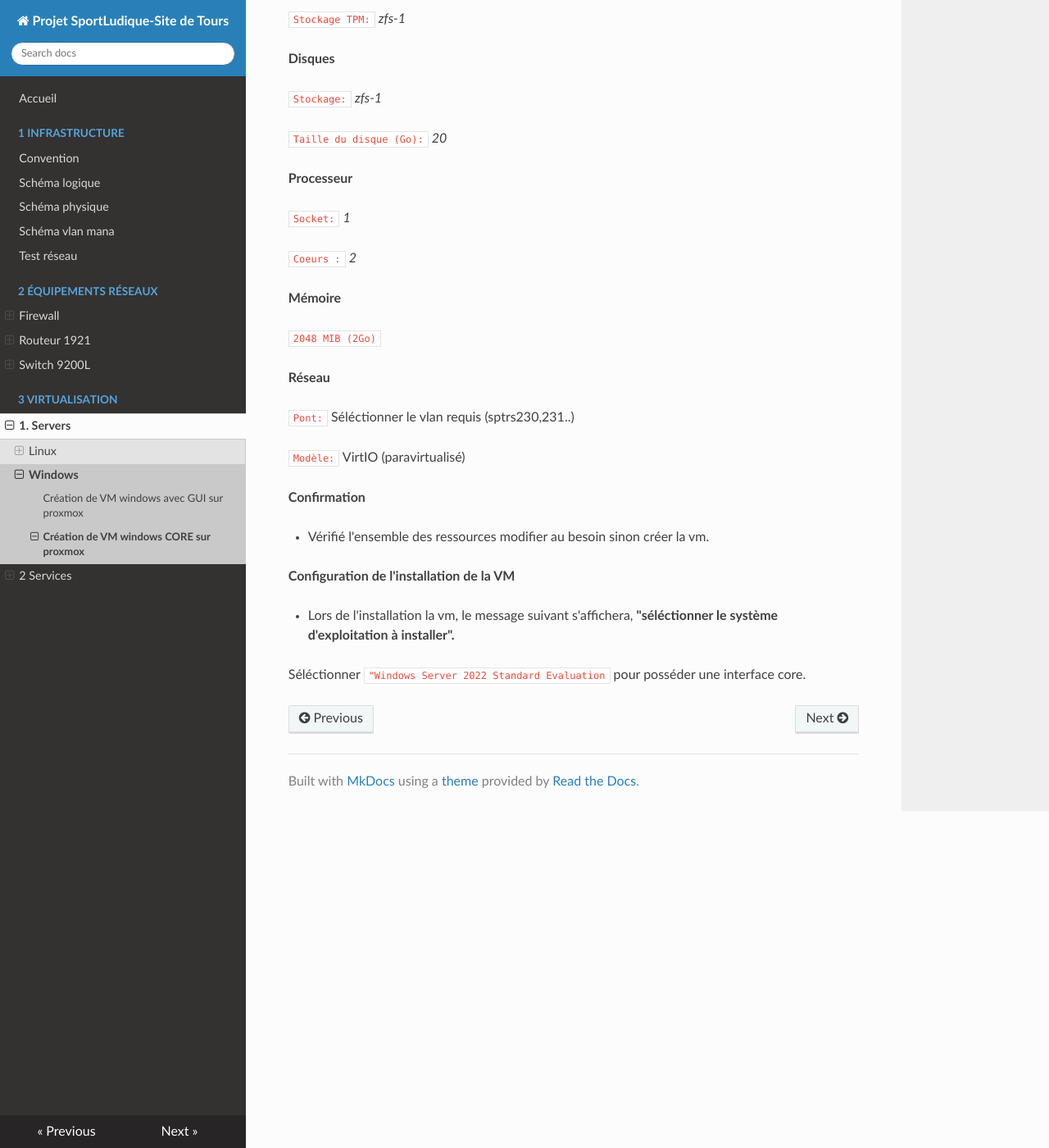
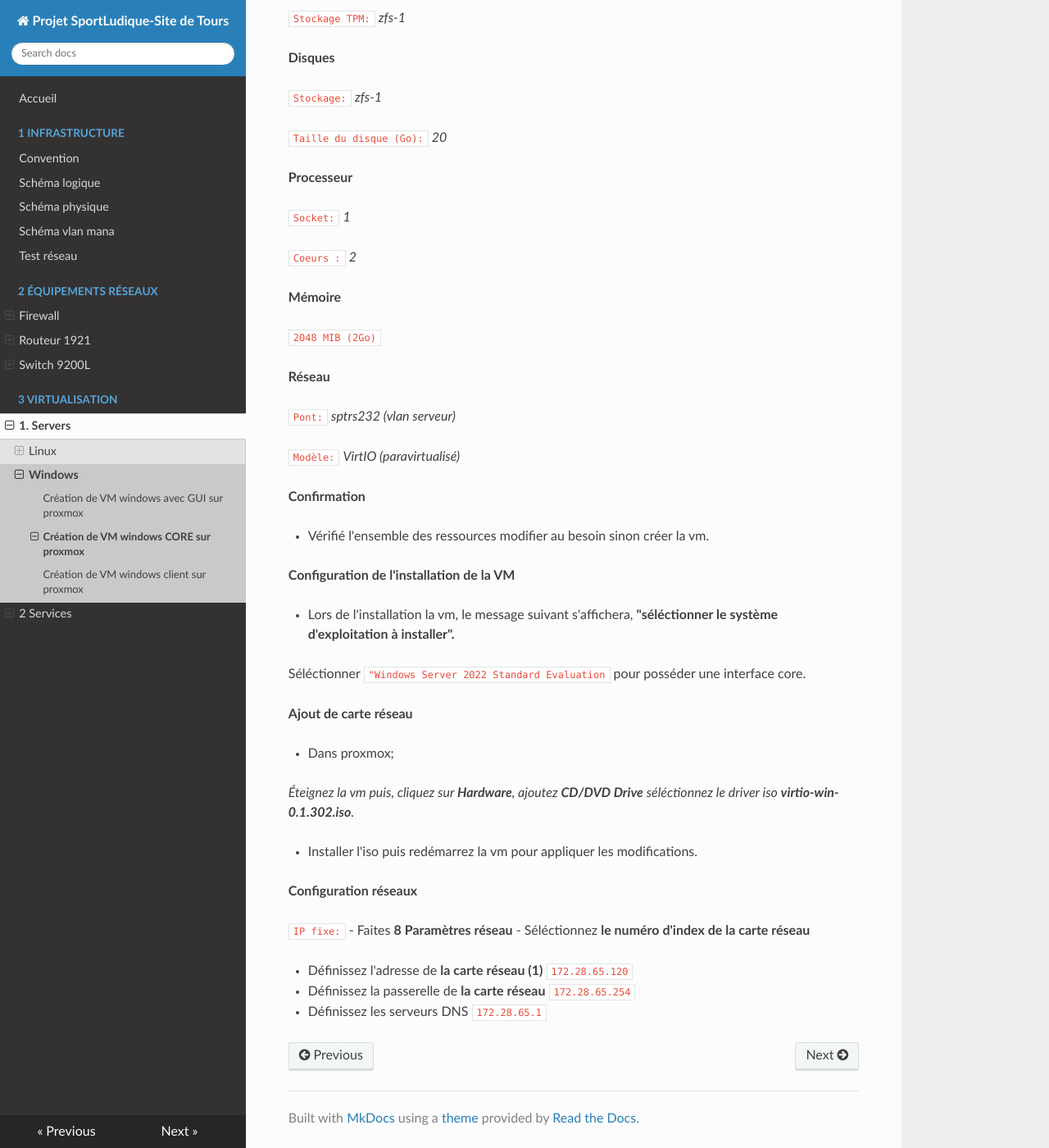
Before and after one commit to Dian3410/Documentation-SporLudique-Tours, an MkDocs documentation site: the page built from docs/3-Virtualisation /1. Servers /Windows/02-configuration windows server 2022 core.md, in a window 1280 px wide and 1400 px high, scrolled down 830 px. Shown: the whole window at 82% size. Built offline with MkDocs 1.6.1, drawn with Linux system fonts in a browser that asks for light colours; nearby versions of some CDN libraries; some of the changed text lies outside the part shown.

Commit message:
doc à jour chef

````diff
--- a/docs/3-Virtualisation /1. Servers /Windows/02-configuration windows server 2022 core.md
+++ b/docs/3-Virtualisation /1. Servers /Windows/02-configuration windows server 2022 core.md
@@ -1,21 +1,21 @@
-# Création de VM windows CORE sur proxmox
+# Création de VM windows CORE sur proxmox
 
 **Windows server CORE:**
 
-```Général``` *Noeud pour héberger la VM: (proxmox-01,proxmox-02..)*
+```Général``` *proxmox-02*
 
 - A noter: N'hésitez pas à changer de noeud pour effectuer de la haute disponibilité en cas de défaillance d'un noeud
 
-```VM ID:``` *ID du vlan ou au choix*
+```VM ID:``` *232*
 
-```Nom:``` *TRS_NOM_VM*
+```Nom:``` *TRS-SERVER-DC1*
 
 - Par convention de nommage, nous affectons le nom de notre secteur à l'en tête du nom de la vm.
 Dans notre cas *"TRS"*
 
 ```Pool de ressources:``` *"groupe-tours-2027"*
 
-```Système d'exploitation```
+**Système d'exploitation**
 
 ```Stockage:``` *local-data*
 
@@ -47,9 +47,9 @@ Dans notre cas *"TRS"*
 
 **Réseau**
 
-```Pont:``` Séléctionner le vlan requis (sptrs230,231..)
+```Pont:``` *sptrs232 (vlan serveur)*
 
-```Modèle:``` VirtIO (paravirtualisé)
+```Modèle:``` *VirtIO (paravirtualisé)*
 
 **Confirmation**
 
@@ -60,3 +60,26 @@ Dans notre cas *"TRS"*
 - Lors de l'installation la vm, le message suivant s'affichera, **"séléctionner le système d'exploitation à installer".**
 
 Séléctionner ```"Windows Server 2022 Standard Evaluation``` pour posséder une interface core.
+
+**Ajout de carte réseau**
+
+- Dans proxmox;
+
+*Éteignez la vm puis, cliquez sur **Hardware**, ajoutez **CD/DVD Drive** séléctionnez le driver iso **virtio-win-0.1.302.iso**.*
+
+- Installer l'iso puis redémarrez la vm pour appliquer les modifications.
+
+**Configuration réseaux**
+
+``` IP fixe:```
+- Faites **8 Paramètres réseau**
+- Séléctionnez **le numéro d'index de la carte réseau**
+
+- Définissez l'adresse de **la carte réseau (1)**
+```172.28.65.120```
+
+- Définissez la passerelle de **la carte réseau**
+```172.28.65.254```
+
+- Définissez les serveurs DNS
+```172.28.65.1```
````
Also changed, not shown: docs/1-infrastructure/tests_réseaux.md (+37 -2 lines), docs/2-équipements réseaux/Firewall/02- Règle de filtrage.md (added, +59 -0 lines), docs/3-Virtualisation /1. Servers /Windows/01-configuration windows server 2022 GUI.md (+29 -6 lines), docs/3-Virtualisation /1. Servers /Windows/03-configuration windows 11 client.md (added, +83 -0 lines), docs/3-Virtualisation /2-Services/01-DNS/01- Configuration DNS d'autorité .md (+2 -2 lines), docs/2-équipements réseaux/Firewall/01-Configurations_du_firewall.md (line endings or trailing spaces), docs/annexes/schéma_mana3.drawio.png.
